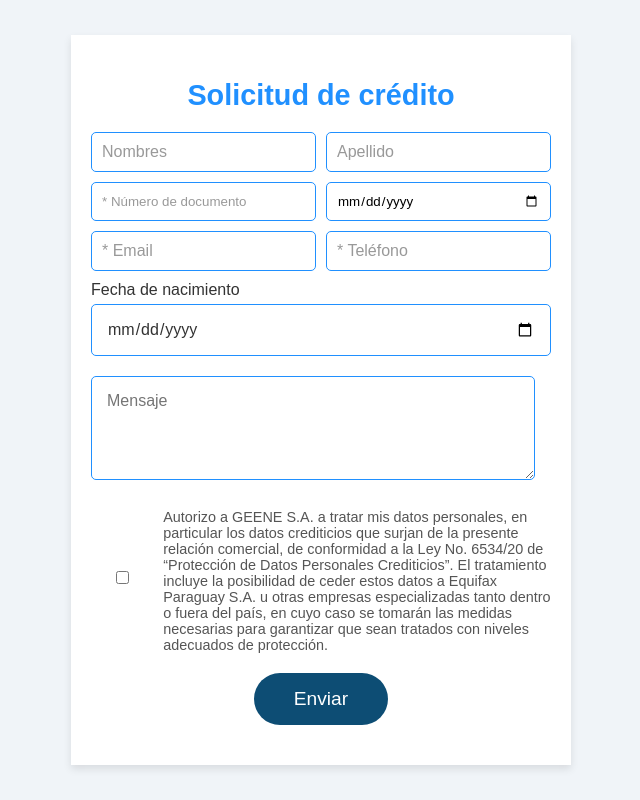
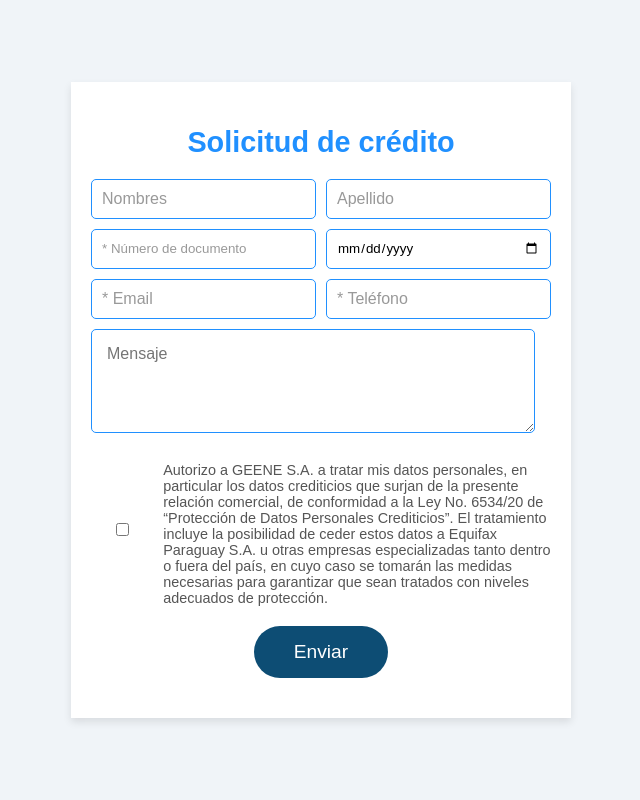
Before and after one commit to dev-GEENE/creditoWeb, a website: page src/index.html in a window 1280 px wide. Shown: the whole page, without its empty margins (319-959 px from the left). Drawn offline with Linux system fonts and the light colour scheme.

Commit message:
Se elimina campo fecha de nacimiento

```diff
--- a/src/index.html
+++ b/src/index.html
@@ -25,11 +25,6 @@
                 <input type="tel" id="phone" name="phone" placeholder="* Teléfono" required>
             </div>
 
-            <div class="fecha_nacimiento">
-                <label for="fecha_nacimiento">Fecha de nacimiento</label>
-                <input type="date">
-            </div>
-
             <div class="message">
                 <textarea id="message" name="message" rows="4" placeholder="Mensaje"></textarea>
             </div>
```
